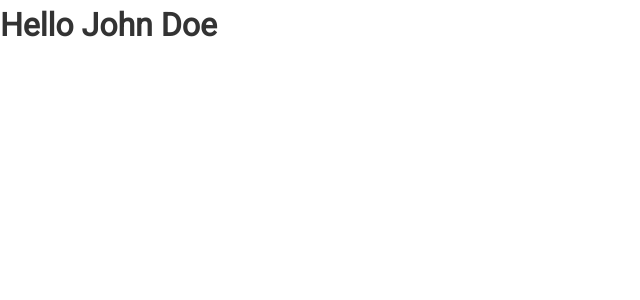
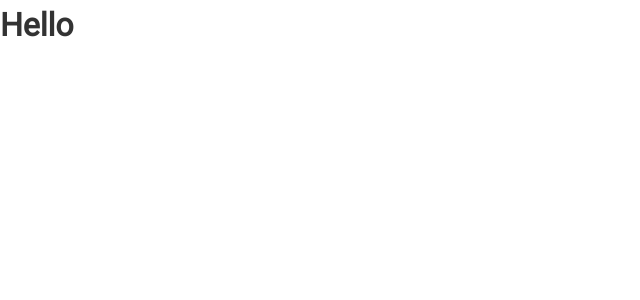
Before and after one commit to Decomplosed/github-finder, a React (Create React App) app: page / in a window 1280 px wide. Shown: the top 300 px of the page, without its empty margins (0-640 px from the left). Built offline with nearby package versions, Linux system fonts and the light colour scheme.

Commit message:
created a folders structure to kick off with creating components

```diff
--- a/src/App.js
+++ b/src/App.js
@@ -4,14 +4,10 @@ import './App.css';
 class App extends Component {
 
   render() {
-    const name = 'John Doe'
-    const loading = false
-    const showName = true
-
 
     return (
       <div className='App'>
-        {loading ? <h4>Loading...</h4> : <h1>Hello {showName && name}</h1>}
+        <h1>Hello</h1>
       </div>
     )
   }
```
Also changed, not shown: src/components/layout/Navbar.js (added).
